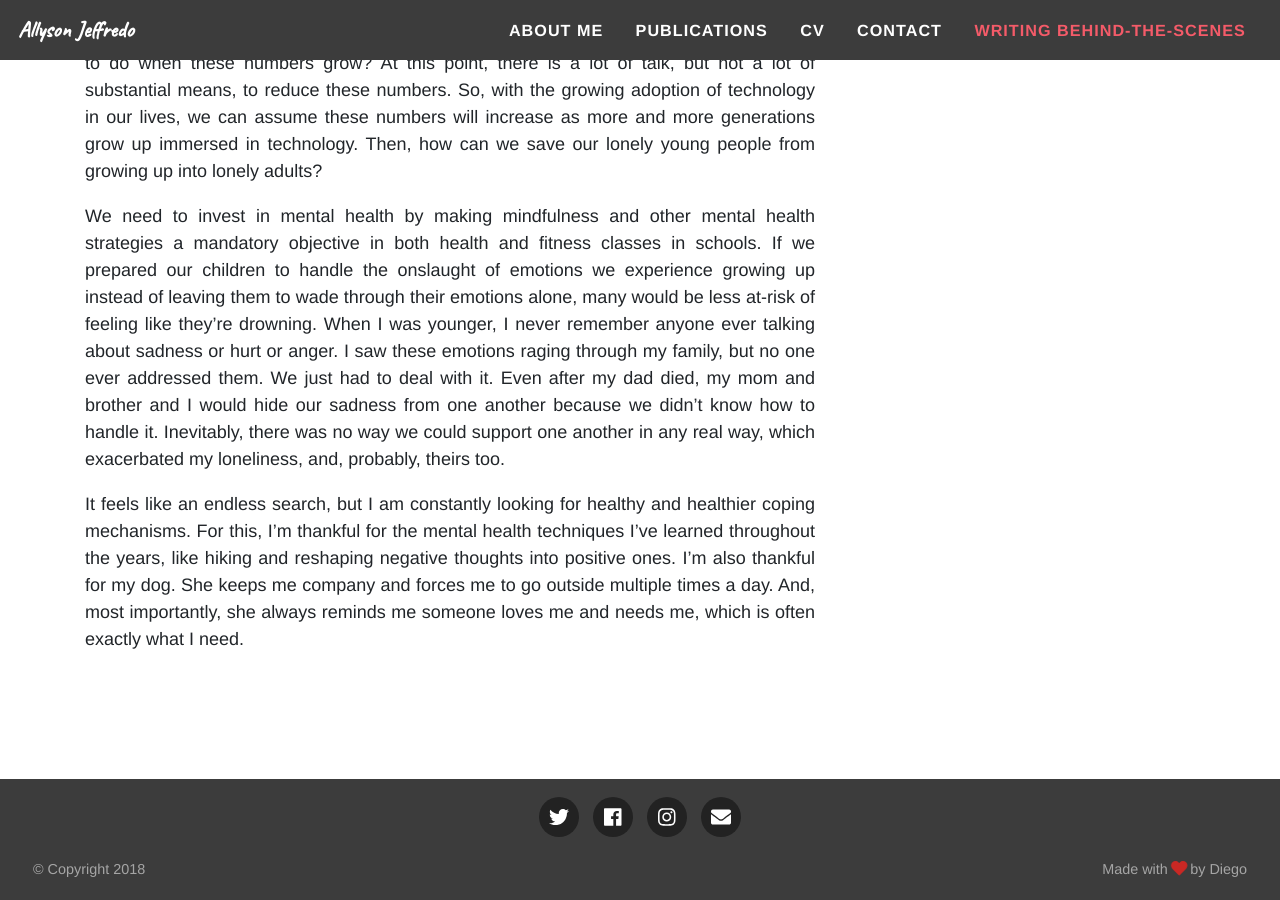
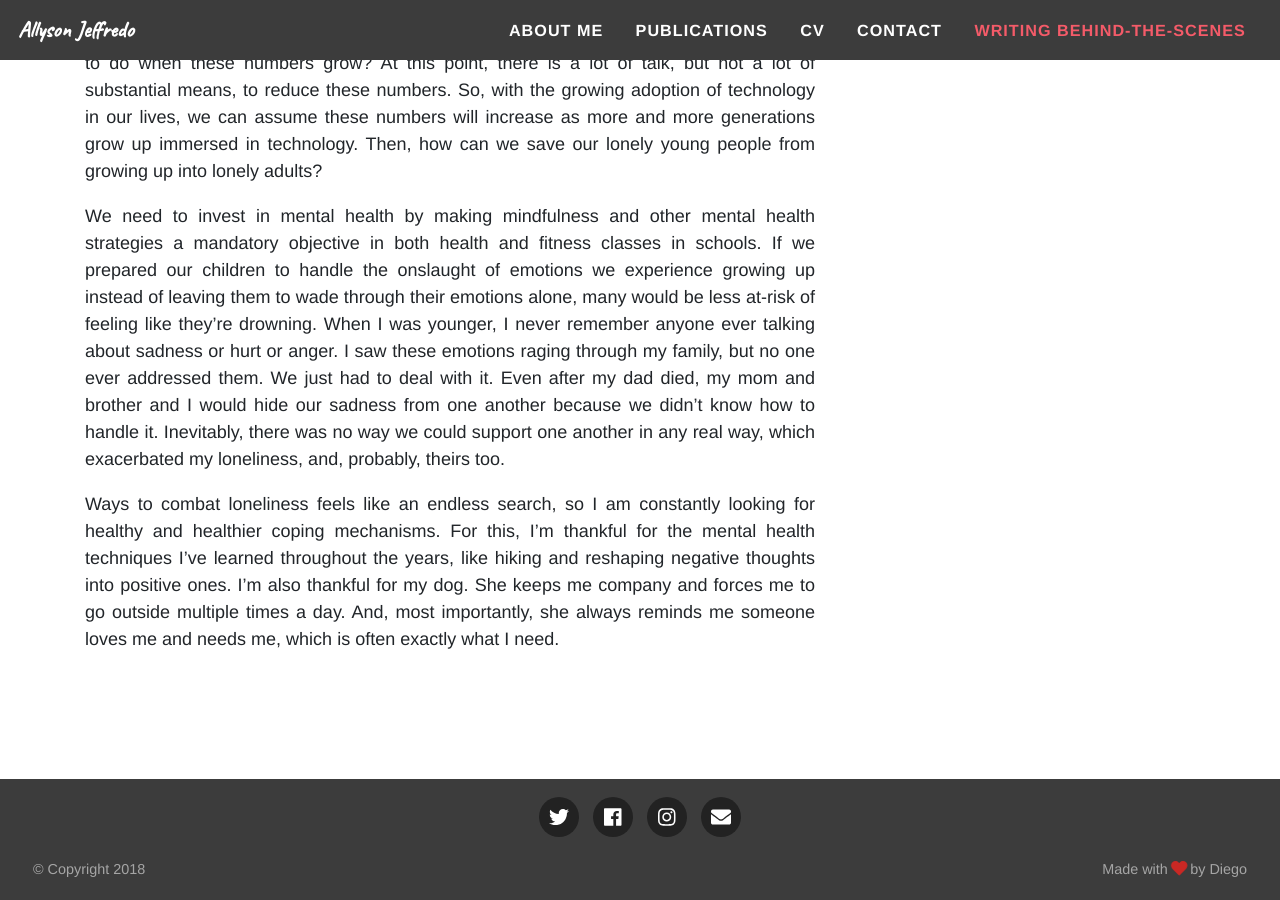
Before and after one commit to go-diego/golden-lovebug, a Jekyll site: the page built from _posts/2018-05-08-the-modern-day-epidemic-loneliness.md, in a window 1280 px wide and 900 px high, scrolled down 1722 px. Built offline with Jekyll 4.4.1, drawn with Linux system fonts in a browser that asks for light colours; nearby versions of some CDN libraries; emoji names are drawn with the system emoji font.

Commit message:
Update Post “2018-05-08-the-modern-day-epidemic-loneliness”

```diff
--- a/_posts/2018-05-08-the-modern-day-epidemic-loneliness.md
+++ b/_posts/2018-05-08-the-modern-day-epidemic-loneliness.md
@@ -30,4 +30,4 @@ Roughly 8,000 people from the study experienced all or a combination of these th
 
 We need to invest in mental health by making mindfulness and other mental health strategies a mandatory objective in both health and fitness classes in schools. If we prepared our children to handle the onslaught of emotions we experience growing up instead of leaving them to wade through their emotions alone, many would be less at-risk of feeling like they're drowning. When I was younger, I never remember anyone ever talking about sadness or hurt or anger. I saw these emotions raging through my family, but no one ever addressed them. We just had to deal with it. Even after my dad died, my mom and brother and I would hide our sadness from one another because we didn’t know how to handle it. Inevitably, there was no way we could support one another in any real way, which exacerbated my loneliness, and, probably, theirs too.
 
-It feels like an endless search, but I am constantly looking for healthy and healthier coping mechanisms. For this, I’m thankful for the mental health techniques I’ve learned throughout the years, like hiking and reshaping negative thoughts into positive ones. I’m also thankful for my dog. She keeps me company and forces me to go outside multiple times a day. And, most importantly, she always reminds me someone loves me and needs me, which is often exactly what I need.
+Ways to combat loneliness feels like an endless search, so I am constantly looking for healthy and healthier coping mechanisms. For this, I’m thankful for the mental health techniques I’ve learned throughout the years, like hiking and reshaping negative thoughts into positive ones. I’m also thankful for my dog. She keeps me company and forces me to go outside multiple times a day. And, most importantly, she always reminds me someone loves me and needs me, which is often exactly what I need.
```
